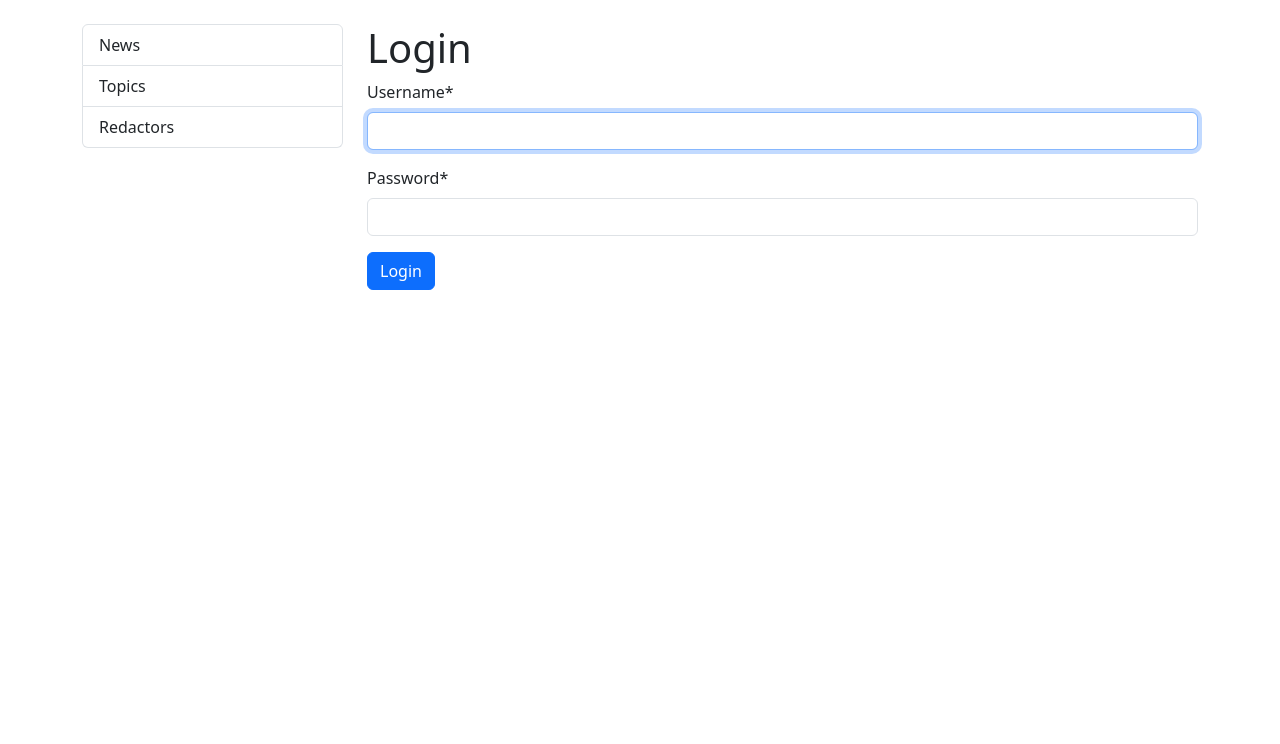
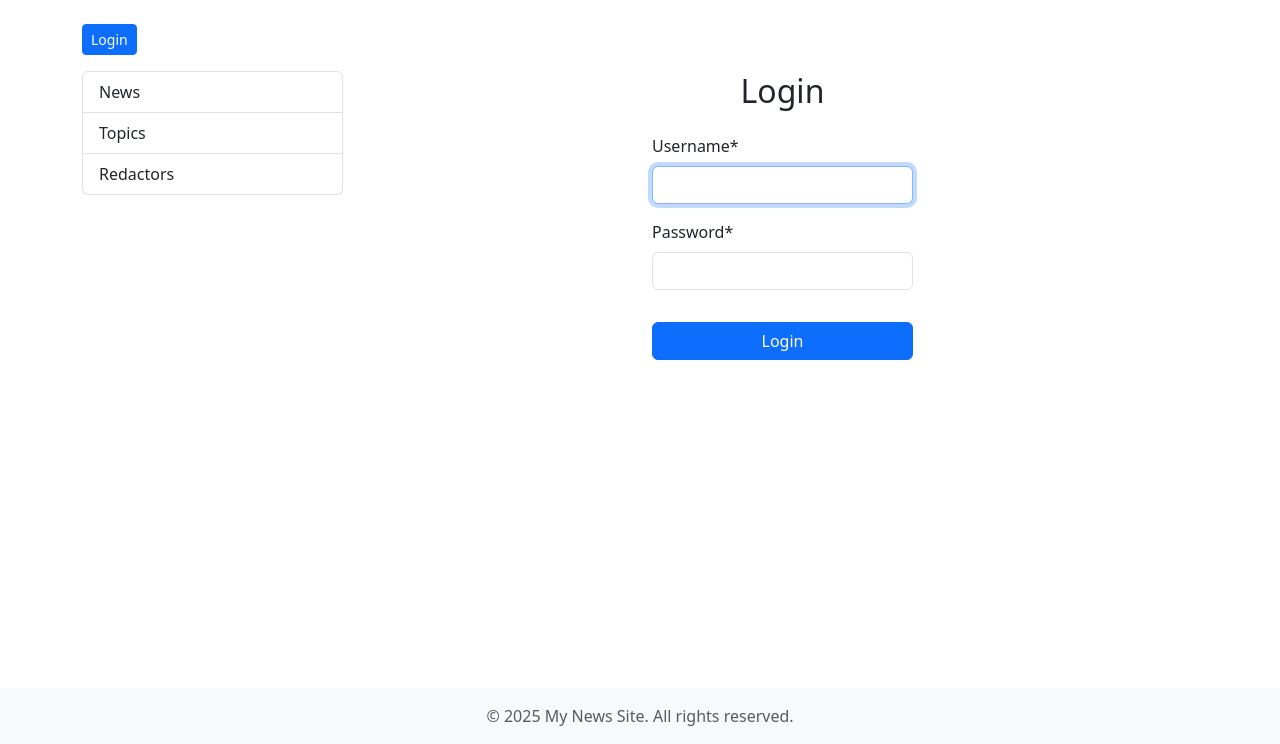
Before and after one commit to 0lex1y/news-agency, a Django app: page /accounts/login/ in a window 1280 px wide. Shown: the part 56-800 px from the top of the page. Run offline with Django 5.2, Linux system fonts and the light colour scheme; some libraries are stand-ins or nearby versions.

Commit message:
Added file context_processors.py. Refactoring login.html and logged_out.html.

```diff
--- /dev/null
+++ b/news/context_processors.py
@@ -0,0 +1,4 @@
+from datetime import datetime
+
+def year_context(request):
+    return {'now': datetime.now()}
--- a/templates/base.html
+++ b/templates/base.html
@@ -35,11 +35,7 @@
     <!-- Sidebar -->
     <div class="col-md-3">
       {% block sidebar %}
-      <div class="list-group">
-        <a href="{% url 'news:index' %}" class="list-group-item list-group-item-action">News</a>
-        <a href="{% url 'news:topics_list' %}" class="list-group-item list-group-item-action">Topics</a>
-        <a href="{% url 'news:redactors_list' %}" class="list-group-item list-group-item-action">Redactors</a>
-      </div>
+        {% include 'includes/sidebar.html' %}
       {% endblock %}
     </div>
 
@@ -54,14 +50,24 @@
   <div class="row mt-4">
     <div class="col-12">
       {% block pagination %}
+        {% include 'includes/pagination.html' %}
       {% endblock %}
     </div>
   </div>
 </div>
 
+<footer class="bg-light text-center text-muted py-3 fixed-bottom">
+  <div class="container">
+    &copy; {{ now.year }} My News Site. All rights reserved.
+  </div>
+</footer>
+
+
 <!-- Bootstrap JS Bundle -->
 <script src="https://cdn.jsdelivr.net/npm/bootstrap@5.3.8/dist/js/bootstrap.bundle.min.js"
         integrity="sha384-FKyoEForCGlyvwx9Hj09JcYn3nv7wiPVlz7YYwJrWVcXK/BmnVDxM+D2scQbITxI"
         crossorigin="anonymous"></script>
+
+
 </body>
 </html>
--- a/templates/includes/sidebar.html
+++ b/templates/includes/sidebar.html
@@ -1,28 +1,16 @@
-{#<ul class="sidebar-nav list-group">#}
-{#  {% if user.is_authenticated %}#}
-{#    <li class="list-group-item">#}
-{#      <a href="#">Username: {{ user.username }}</a>#}
-{#    </li>#}
-{#    <li class="list-group-item">#}
-{#      <form action="{% url 'logout' %}" method="post" style="display: inline;">#}
-{#        {% csrf_token %} {# Дуже важливо для POST-форм в Django! #}
-{#        <button type="submit" class="btn btn-link">Logout</button>#}
-{#      </form>#}
-{#    </li>#}
-{#  {% else %}#}
-{#    <li class="list-group-item">#}
-{#      <a href="{% url 'login' %}">Login</a>#}
-{#    </li>#}
-{#  {% endif %}#}
-{##}
-{#  <br>#}
-{#  <li class="list-group-item">#}
-{#    <a href="{% url 'news:index' %}">Home</a>#}
-{#  </li>#}
-{#  <li class="list-group-item">#}
-{#    <a href="{% url 'news:topics_list' %}">Topics</a>#}
-{#  </li>#}
-{#  <li class="list-group-item">#}
-{#    <a href="{% url 'news:redactors_list' %}">Redactors</a>#}
-{#  </li>#}
-{#</ul>#}
+<div class="mb-3">
+  {% if request.user.is_authenticated %}
+    <p>Welcome, {{ request.user.username }}!</p>
+    <form action="{% url 'logout' %}" method="post" style="display: inline;">
+      {% csrf_token %}
+      <button type="submit" class="btn btn-link">Logout</button>
+    </form>
+  {% else %}
+    <a href="{% url 'login' %}" class="btn btn-sm btn-primary">Login</a>
+  {% endif %}
+</div>
+<div class="list-group">
+  <a href="{% url 'news:index' %}" class="list-group-item list-group-item-action">News</a>
+  <a href="{% url 'news:topics_list' %}" class="list-group-item list-group-item-action">Topics</a>
+  <a href="{% url 'news:redactors_list' %}" class="list-group-item list-group-item-action">Redactors</a>
+</div>
--- a/templates/registration/login.html
+++ b/templates/registration/login.html
@@ -1,15 +1,22 @@
 {% extends 'base.html' %}
-{% load crispy_forms_filters %}
-{% load static %}
+{% load crispy_forms_tags %}
+
+{% block title %}Login{% endblock %}
+
 {% block content %}
-  <h1>Login</h1>
-  {% if form.errors %}
-    <p style="color: red">Invalid credentials</p>
-  {% endif %}
-  <form method="post" action="{% url 'login' %}">
-    {% csrf_token %}
-    {{ form|crispy }}
-    <input class="btn btn-primary" type="submit" value="Login">
-    <input type="hidden" name="next" value="{{ next }}">
-  </form>
+<div class="row justify-content-center mt-5">
+  <div class="col-md-4">
+    <h2 class="mb-4 text-center">Login</h2>
+    <form method="post">
+      {% csrf_token %}
+      {{ form|crispy }}
+      <button type="submit" class="btn btn-primary w-100 mt-3">Login</button>
+    </form>
+    {% if form.errors %}
+      <div class="alert alert-danger mt-3">
+        Invalid username or password.
+      </div>
+    {% endif %}
+  </div>
+</div>
 {% endblock %}
```
Also changed, not shown: news_agency/settings.py (+2 -6 lines), templates/registration/logged_out.html (+12 -2 lines).
